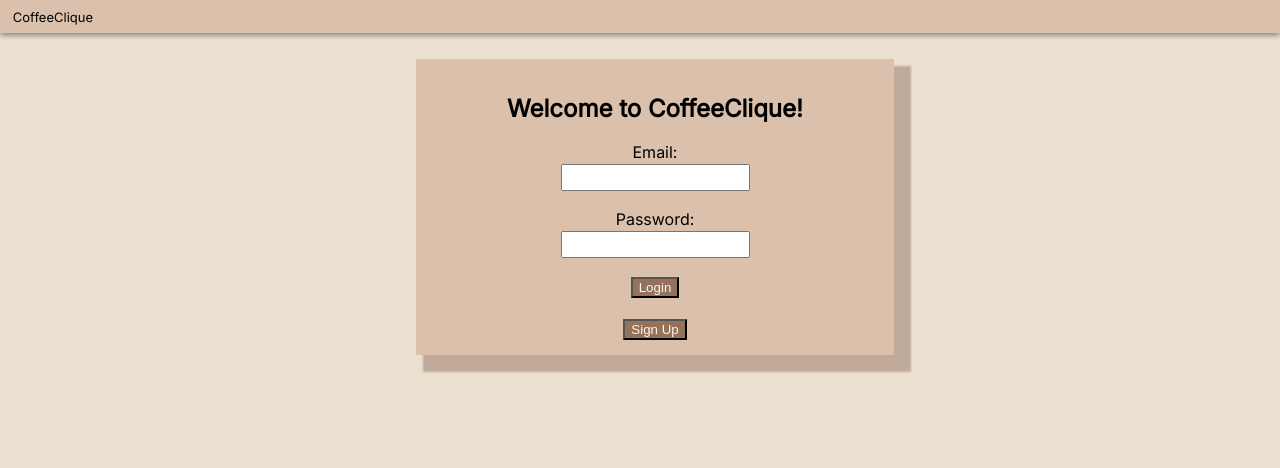
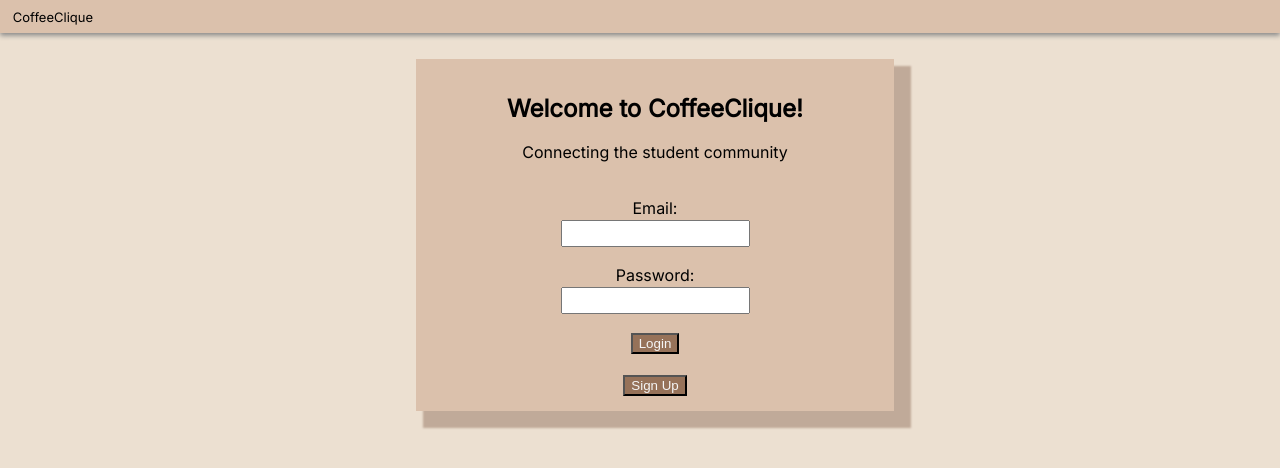
Before and after one commit to vuhctreh/GSEP_F_In_The_Chat, a Django app: page / in a window 1280 px wide. Shown: the top 468 px of the page. Run offline with Django 3.2, Linux system fonts and the light colour scheme.

Commit message:
login page info

```diff
--- a/app/templates/login.html
+++ b/app/templates/login.html
@@ -24,6 +24,7 @@
 
   <div class="main">
     <h2>Welcome to CoffeeClique!</h2>
+    Connecting the student community <br><br>
     <form method="post">
       {% csrf_token %}  <!-- security item required for django forms !! -->
       {% for field in login_form %}
```
Also changed, not shown: db.sqlite3.
